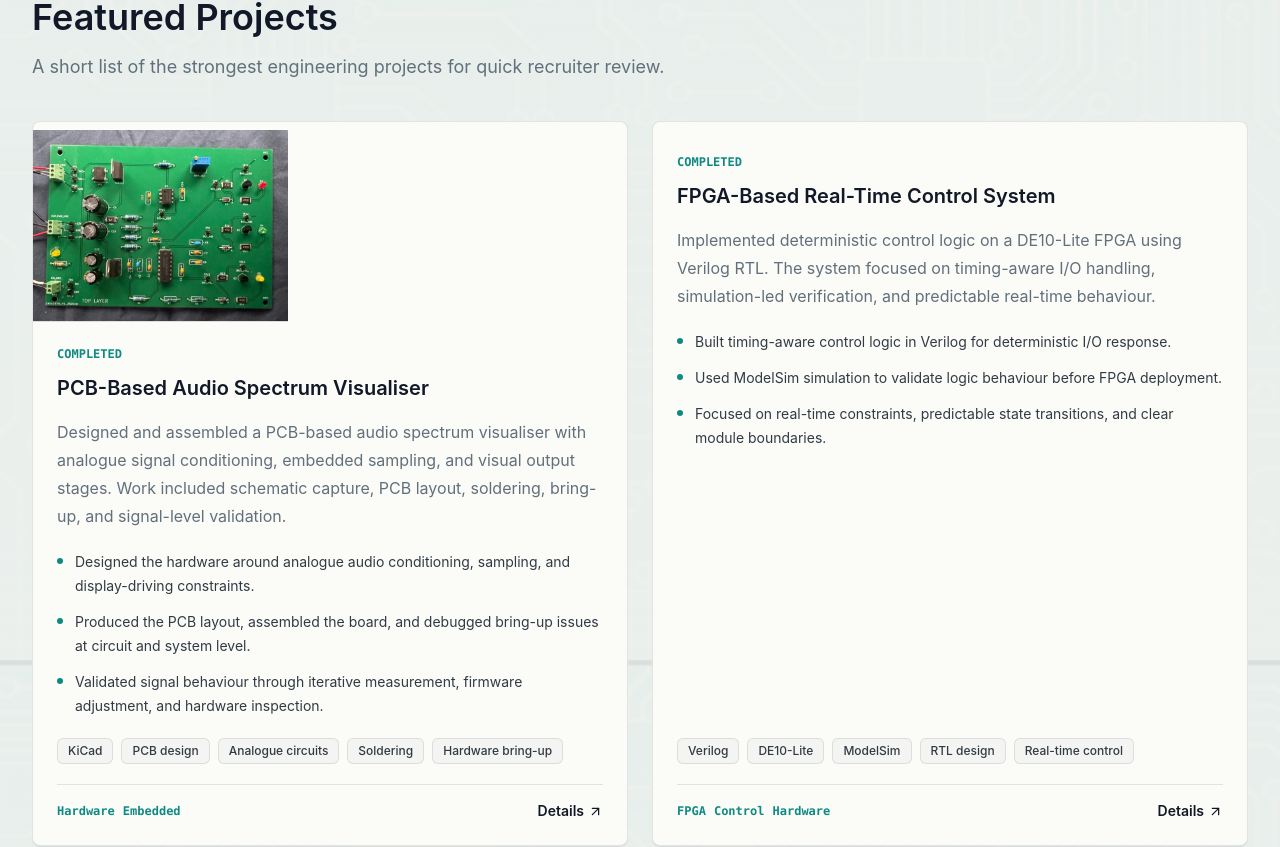
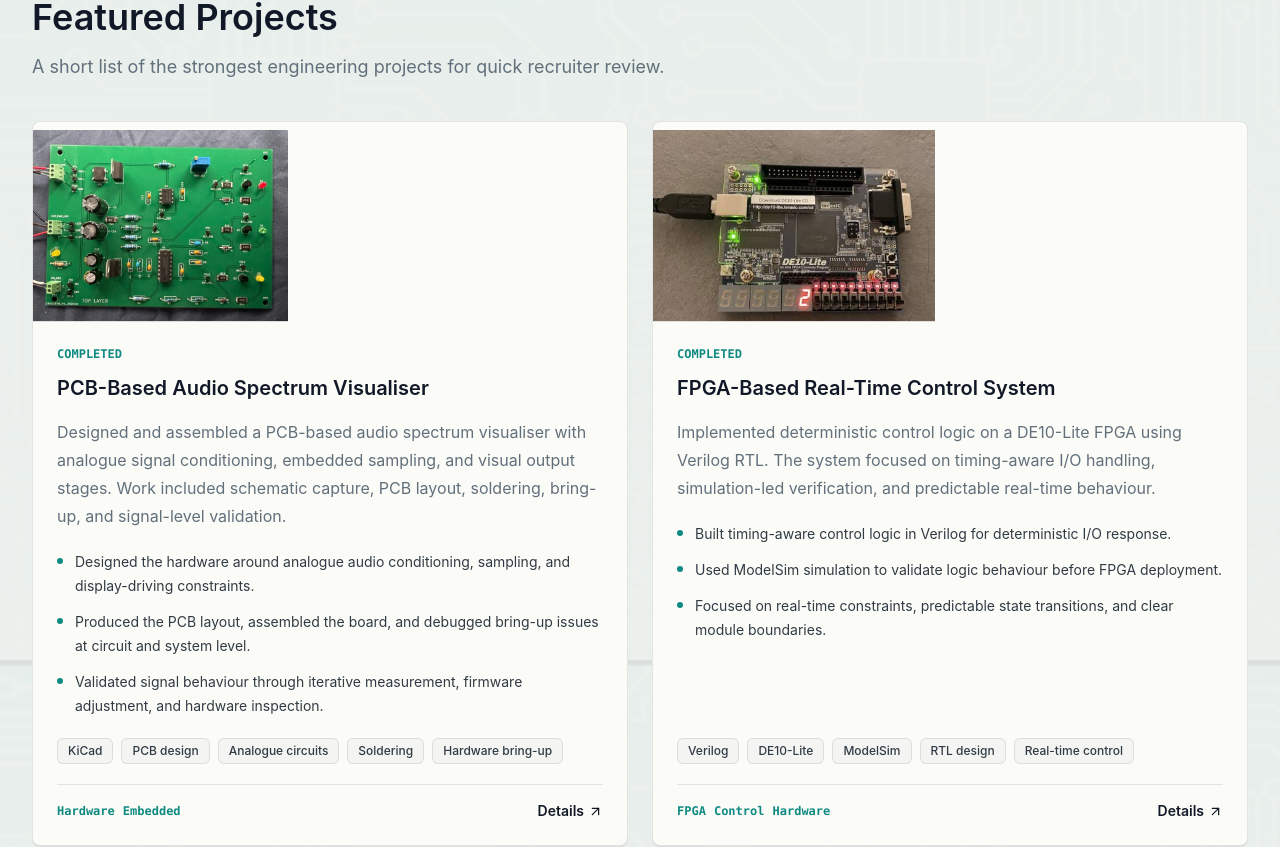
Before and after one commit to Frenchtoastbuns/portfolio, a React (Vite) app: page / in a window 1280 px wide. Shown: the part 940-1787 px from the top of the page. Built offline with nearby package versions, Linux system fonts and the light colour scheme.

Commit message:
Add FPGA project image

```diff
--- a/src/data/portfolio.js
+++ b/src/data/portfolio.js
@@ -79,6 +79,14 @@ export const projects = [
     tags: ["FPGA", "Control", "Hardware"],
     role: "RTL design and verification",
     status: "Completed",
+    media: [
+      {
+        type: "image",
+        src: "/project-media/fpga-de10-lite-control.png",
+        alt: "DE10-Lite FPGA board running the real-time control system project",
+        caption: "DE10-Lite FPGA hardware",
+      },
+    ],
     details: [
       "Built timing-aware control logic in Verilog for deterministic I/O response.",
       "Used ModelSim simulation to validate logic behaviour before FPGA deployment.",
```
Also changed, not shown: public/project-media/fpga-de10-lite-control.png (added).
